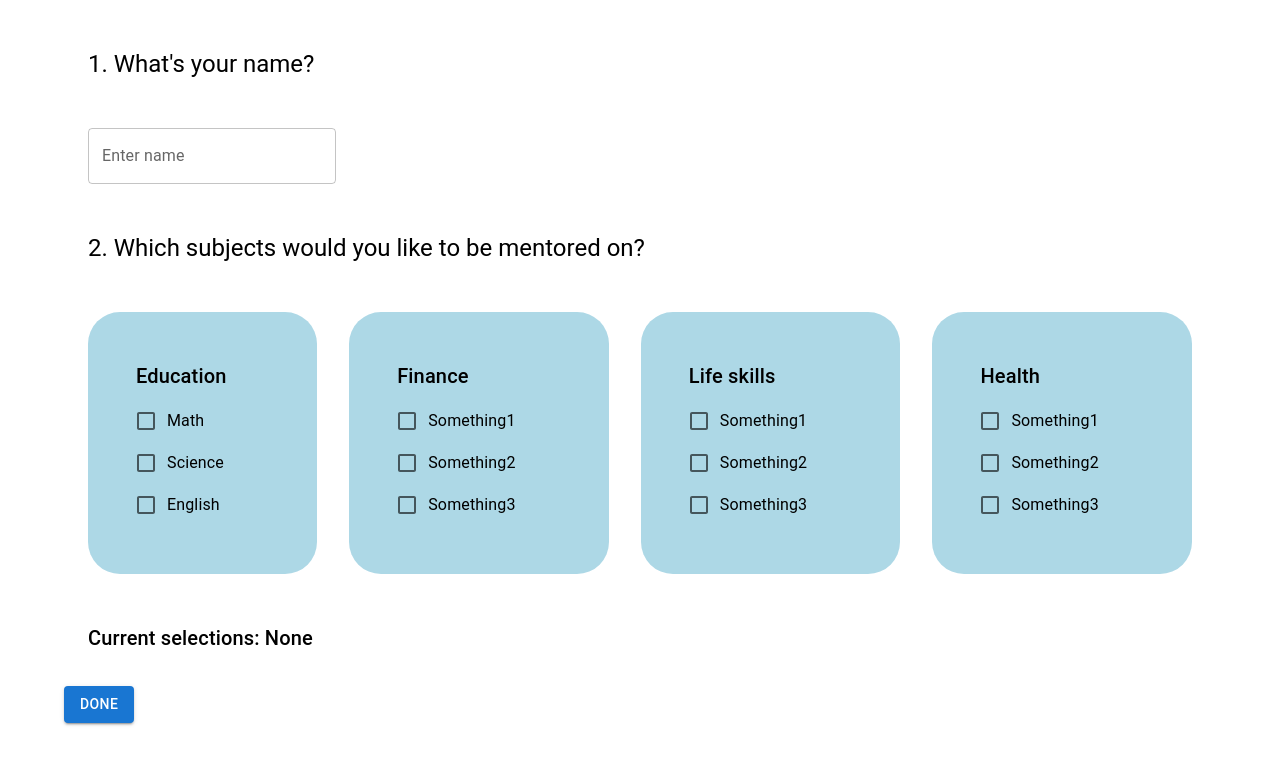
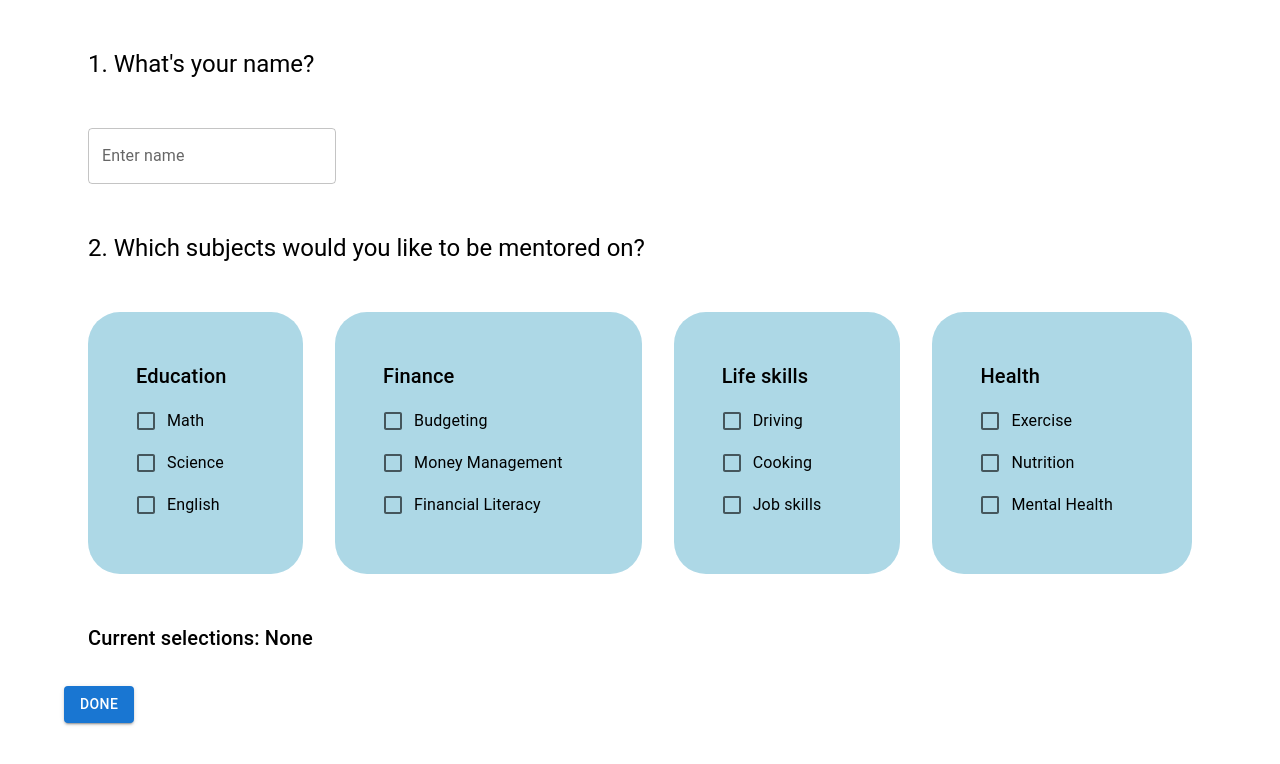
Before and after one commit to jadenet/ShellHacks2022, a Next.js app: page /student in a window 1280 px wide. Shown: the top 764 px of the page. Built offline with nearby package versions, Linux system fonts and the light colour scheme.

Commit message:
Add courses

```diff
--- a/pages/student.js
+++ b/pages/student.js
@@ -65,7 +65,7 @@ export default function Student() {
                     <Box p="3rem" backgroundColor="lightblue" borderRadius="2rem" flexGrow={1}>
                         <Typography variant="h6" color="initial" mb=".5rem">Finance</Typography>
                         <FormGroup>
-                            {["Something1", "Something2", "Something3"].map((name, id) =>
+                            {["Budgeting", "Money Management", "Financial Literacy"].map((name, id) =>
                                 <FormControlLabel
                                     label={name}
                                     control={
@@ -83,7 +83,7 @@ export default function Student() {
                     <Box p="3rem" backgroundColor="lightblue" borderRadius="2rem" flexGrow={1}>
                         <Typography variant="h6" color="initial" mb=".5rem">Life skills</Typography>
                         <FormGroup>
-                            {["Something1", "Something2", "Something3"].map((name, id) =>
+                            {["Driving", "Cooking", "Job skills"].map((name, id) =>
                                 <FormControlLabel
                                     label={name}
                                     control={
@@ -101,7 +101,7 @@ export default function Student() {
                     <Box p="3rem" backgroundColor="lightblue" borderRadius="2rem" flexGrow={1}>
                         <Typography variant="h6" color="initial" mb=".5rem">Health</Typography>
                         <FormGroup>
-                            {["Something1", "Something2", "Something3"].map((name, id) =>
+                            {["Exercise", "Nutrition", "Mental Health"].map((name, id) =>
                                 <FormControlLabel
                                     label={name}
                                     control={
```
